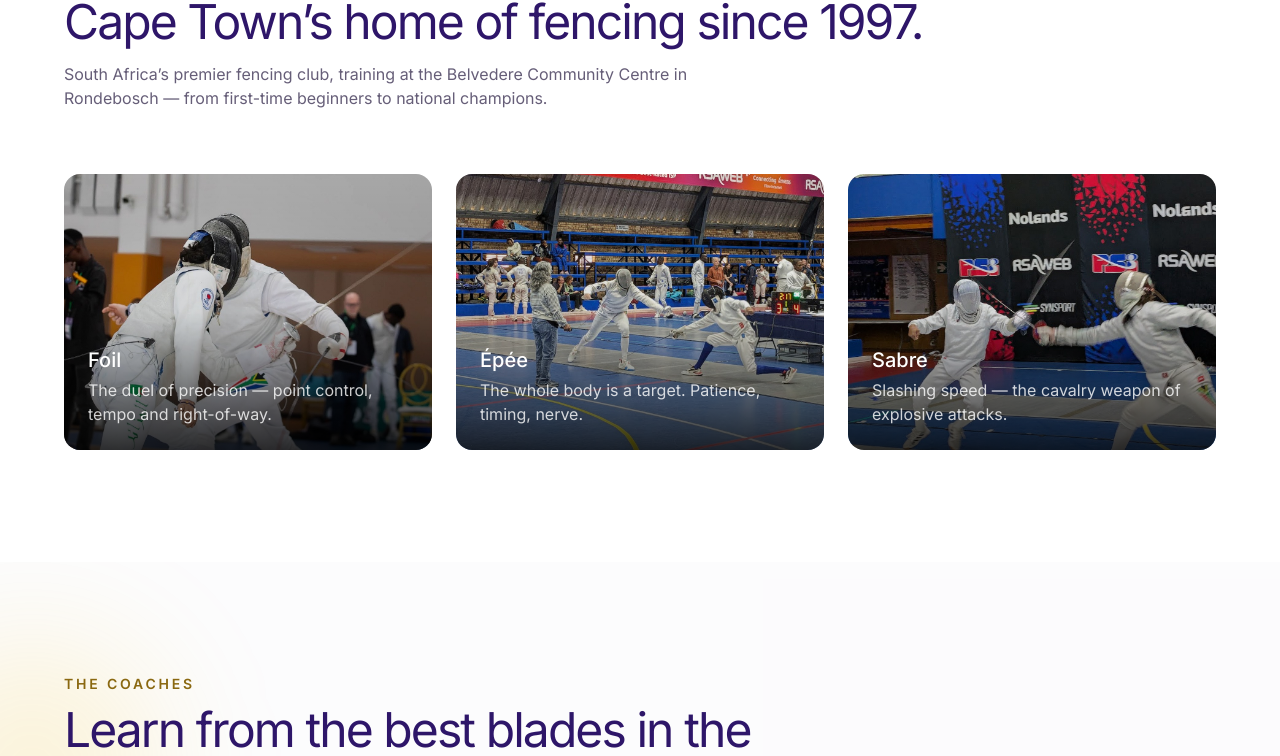
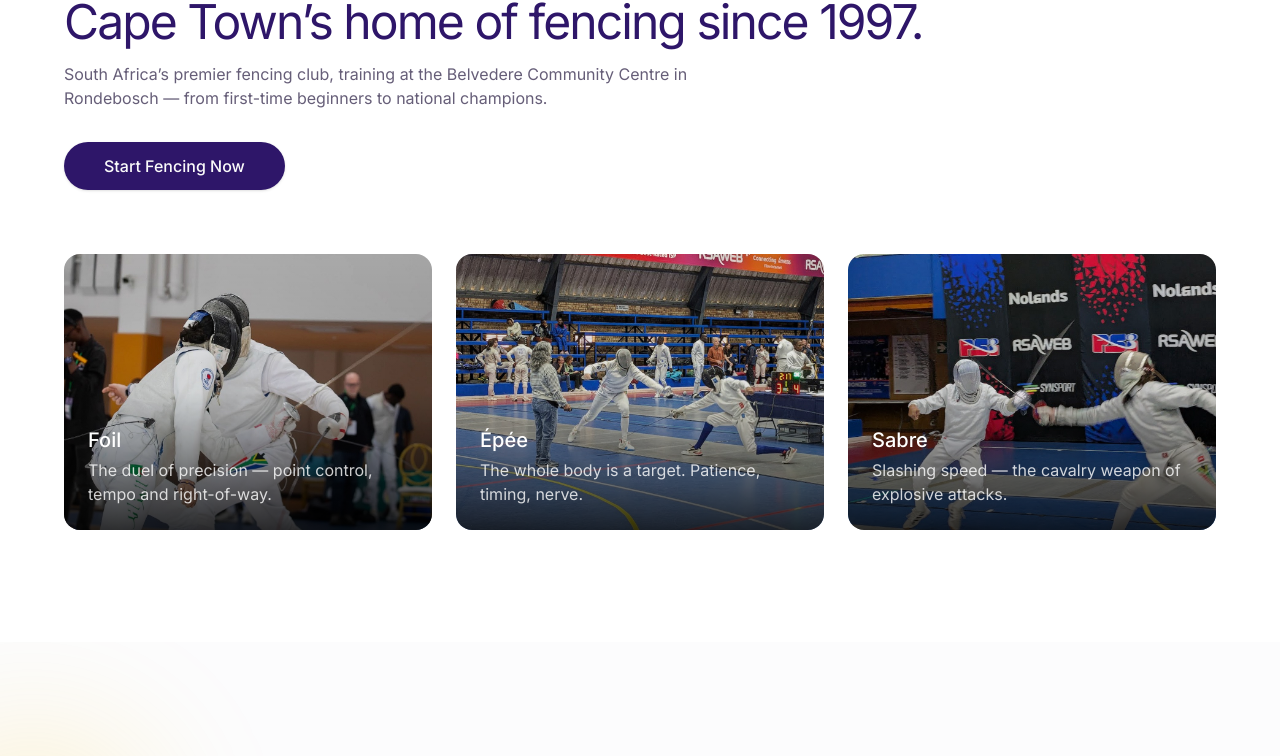
Before and after one commit to leo-muziva/cfa-platform, a Next.js app: page / in a window 1280 px wide. Shown: the part 946-1702 px from the top of the page. Built offline with nearby package versions, Linux system fonts and the light colour scheme; no server answers; the database is empty.

Commit message:
H-06 Start Fencing Now button in about section

```diff
--- a/components/landing/about-section.tsx
+++ b/components/landing/about-section.tsx
@@ -2,6 +2,8 @@
 
 import { motion, useReducedMotion } from "framer-motion";
 import Image from "next/image";
+import Link from "next/link";
+import { Button } from "@/components/ui/button";
 
 // Weapon cards — kept as data so the entrance stagger and markup stay in sync.
 const WEAPONS = [
@@ -40,11 +42,16 @@ export function AboutSection() {
         <h2 className="text-3xl md:text-5xl font-normal tracking-[-0.04em] mb-4">
           Cape Town&rsquo;s home of fencing since 1997.
         </h2>
-        <p className="text-muted-foreground max-w-2xl mb-12 md:mb-16">
+        <p className="text-muted-foreground max-w-2xl mb-8">
           South Africa&rsquo;s premier fencing club, training at the Belvedere
           Community Centre in Rondebosch — from first-time beginners to
           national champions.
         </p>
+
+        {/* Logged-out visitors get sent to login by the proxy. */}
+        <Button asChild size="lg" className="mb-12 h-12 rounded-full px-10 text-base md:mb-16">
+          <Link href="/protected/book">Start Fencing Now</Link>
+        </Button>
 
         <div className="grid md:grid-cols-3 gap-6">
           {WEAPONS.map((weapon, index) => (
```
